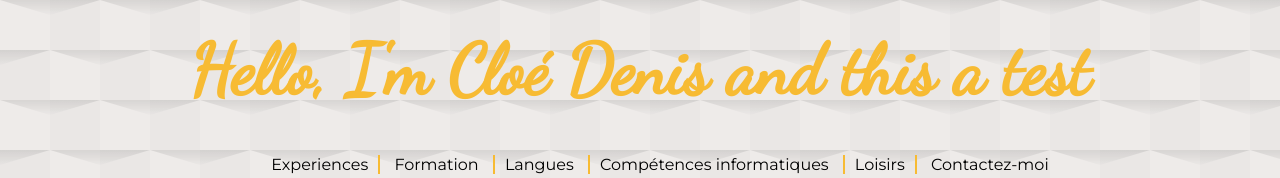
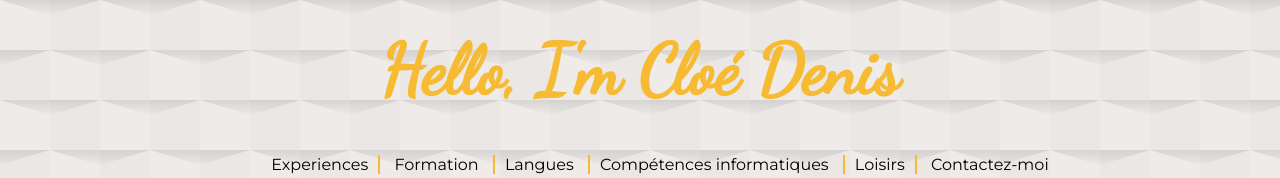
Before and after one commit to cloe-denis/monprofile, a plain HTML site: page index.html in a window 1280 px wide. Shown: the top 178 px of the page. Drawn offline with Linux system fonts and the light colour scheme; a web font is replaced by a local one.

Commit message:
Update index.html
supprimer test

```diff
--- a/index.html
+++ b/index.html
@@ -35,7 +35,7 @@
 	<body>
 
 		<a href="https://www.linkedin.com/in/cloedenis/" target="_blank">
-			<h1> <strong> Hello, I'm Cloé Denis and this a test </strong></h1>
+			<h1> <strong> Hello, I'm Cloé Denis </strong></h1>
 		</a>
 
 		<ul id="menu">
```
